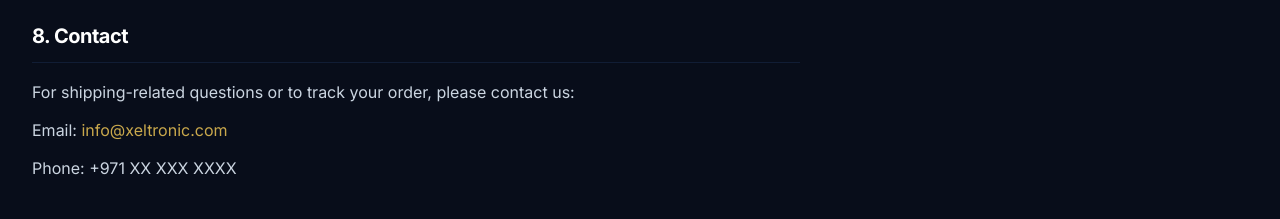
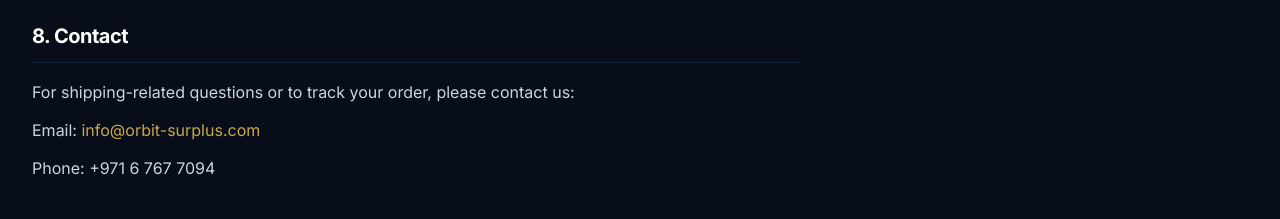
Before and after one commit to orbitcontrol12345-gif/orbit-control-next, a Next.js app: page /shipping-policy in a window 1280 px wide. Shown: the part 2340-2559 px from the top of the page. Built offline with nearby package versions, Linux system fonts and the light colour scheme.

Commit message:
Update contact information in shipping policy

```diff
--- a/app/shipping-policy/page.tsx
+++ b/app/shipping-policy/page.tsx
@@ -126,8 +126,8 @@ export default function ShippingPolicyPage() {
 
           <Section title="8. Contact">
             <p>For shipping-related questions or to track your order, please contact us:</p>
-            <p>Email: <a href="mailto:info@xeltronic.com" className="text-gold-500 hover:text-gold-400">info@xeltronic.com</a></p>
-            <p>Phone: +971 XX XXX XXXX</p>
+            <p>Email: <a href="mailto:info@xeltronic.com" className="text-gold-500 hover:text-gold-400">info@orbit-surplus.com</a></p>
+            <p>Phone: +971 6 767 7094</p>
           </Section>
 
           <div className="bg-navy-800 border border-gold-500/20 rounded-xl p-6 text-center">
```
